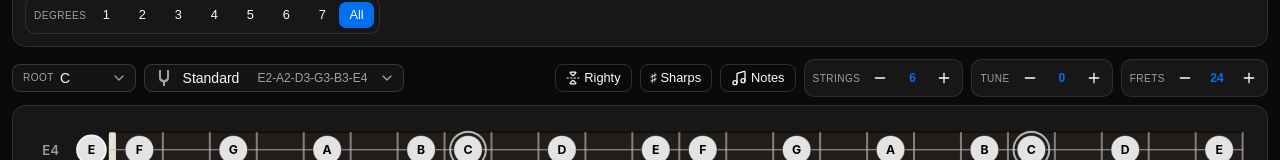
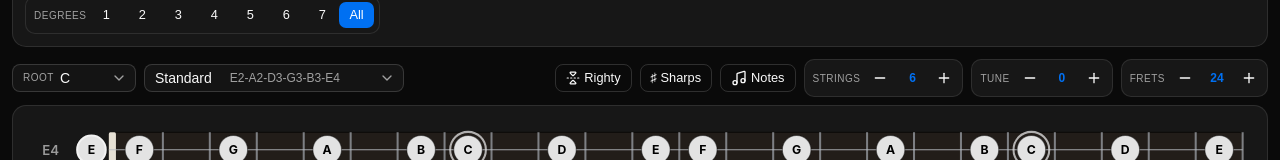
Before and after one commit to vedsarkar/fretboard-visualizer, a React (Vite) app: page / in a window 1280 px wide. Shown: the part 210-370 px from the top of the page. Built offline with nearby package versions, Linux system fonts and the light colour scheme.

Commit message:
Remove tuning fork icon from instrument select
Co-authored-by: Cursor <cursoragent@cursor.com>

```diff
--- a/src/components/BoardControls.jsx
+++ b/src/components/BoardControls.jsx
@@ -11,16 +11,6 @@ import {
 } from '@/components/ui/select';
 import { Hint, Stepper } from './Ui.jsx';
 import { INSTRUMENT_GROUPS, PITCH_FLAT, PITCH_SHARP } from '@/lib/theory.js';
-
-/** Figma picon:tuning (node 802:32722), traced from the exported asset. */
-const TuningForkIcon = (props) => (
-  <svg xmlns="http://www.w3.org/2000/svg" viewBox="0 0 24 24" fill="none" {...props}>
-    <path
-      d="M6 0H9V12C12 16 15 16 18 12V0H21V12C21 21 6 21 6 12M12 15H15V24H12"
-      fill="currentColor"
-    />
-  </svg>
-);
 
 export function BoardControls({ state, dispatch, stringCount, extraAllowed }) {
   const names = state.flats ? PITCH_FLAT : PITCH_SHARP;
@@ -51,7 +41,6 @@ export function BoardControls({ state, dispatch, stringCount, extraAllowed }) {
 
         <Select value={state.tuningId} onValueChange={(id) => dispatch({ type: 'setTuning', id })}>
           <SelectTrigger size="sm" className="w-[260px]" data-testid="instrument-select">
-            <TuningForkIcon className="size-4 text-muted-foreground" />
             <SelectValue placeholder="Instrument" />
           </SelectTrigger>
           <SelectContent className="max-h-[60vh]">
```
